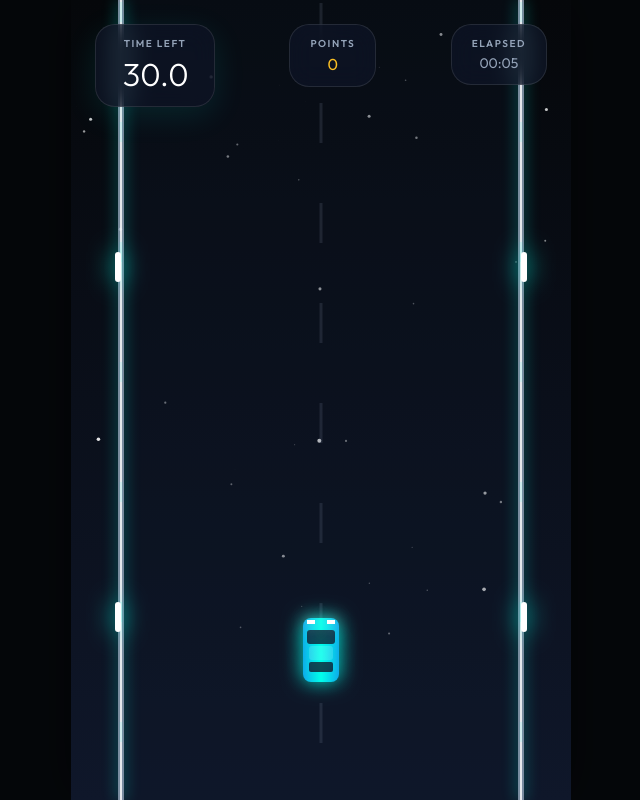
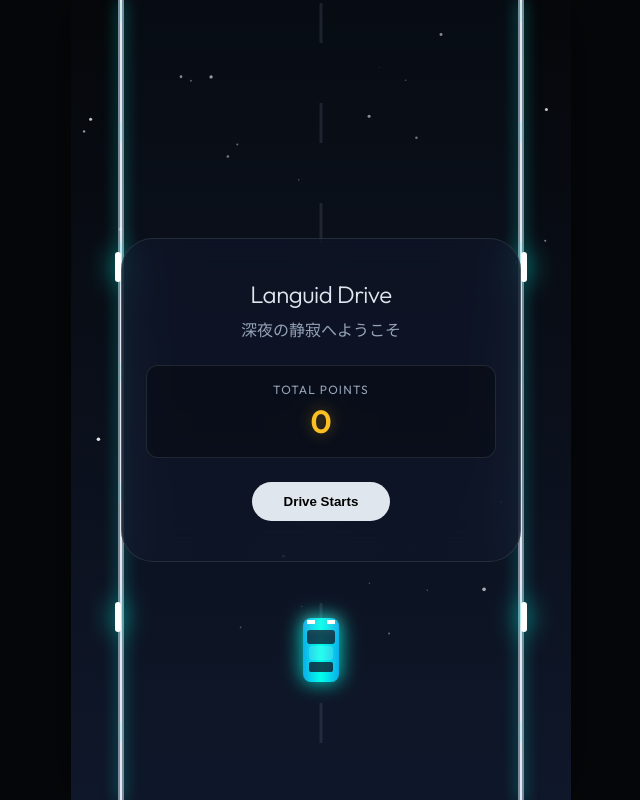
Before and after one commit to peeparallel-glitch/sleepdrive, a plain HTML site: page index.html in a window 1280 px wide. Shown: the whole page, without its empty margins (319-959 px from the left). Drawn offline with Linux system fonts and the light colour scheme.

Commit message:
Add files via upload

```diff
--- a/game.js
+++ b/game.js
@@ -10,6 +10,10 @@ const cpCounterEl = document.getElementById('cp-counter');
 const gameOverScreen = document.getElementById('game-over-screen');
 const fadeOverlay = document.getElementById('fade-overlay');
 const restartBtn = document.getElementById('restart-btn');
+const startBtn = document.getElementById('start-btn');
+const titleScreen = document.getElementById('title-screen');
+const uiOverlay = document.getElementById('ui-overlay');
+const totalPointsDisplay = document.getElementById('total-points-display');
 
 // Constants & State
 const BASE_SPEED = 2;
@@ -22,6 +26,7 @@ let state = {
     elapsedTime: 0,
     scrollSpeed: BASE_SPEED,
     isGameOver: false,
+    isTitleScreen: true,
     playerX: 0,
     playerTargetX: 0,
     checkpoints: [],
@@ -30,8 +35,12 @@ let state = {
     distanceTravelled: 0,
     checkpointsCollected: 0,
     sleepStartTime: null,
-    lastFrameTime: Date.now()
+    lastFrameTime: Date.now(),
+    totalPoints: parseInt(localStorage.getItem('languid_total_points') || '0', 10)
 };
+
+// Update title screen total points initially
+totalPointsDisplay.innerText = state.totalPoints;
 
 // Assets
 const carImg = new Image();
@@ -80,13 +89,30 @@ window.addEventListener('keydown', (e) => {
     if (e.key === 'ArrowRight' || e.key === 'd') state.playerTargetX += moveSpeed;
 });
 
-// Restart functionality
+// Start / Restart functionality
+startBtn.addEventListener('click', () => {
+    state.isTitleScreen = false;
+    state.startTime = Date.now();
+    state.lastFrameTime = Date.now();
+    titleScreen.classList.add('hidden');
+    uiOverlay.classList.remove('hidden');
+});
+
 restartBtn.addEventListener('click', () => {
     location.reload();
 });
 
 // Game Loop
 function update() {
+    if (state.isTitleScreen) {
+        // Only run background animation
+        state.distanceTravelled += state.scrollSpeed;
+        state.frame++;
+        render();
+        requestAnimationFrame(update);
+        return;
+    }
+
     if (!state.isGameOver) {
         const now = Date.now();
 
@@ -154,6 +180,8 @@ function update() {
             if (carRight > cpLeft && carLeft < cpRight && carBottom > cpTop && carTop < cpBottom) {
                 state.timer += 15;
                 state.checkpointsCollected++;
+                state.totalPoints++;
+                localStorage.setItem('languid_total_points', state.totalPoints);
                 state.checkpoints.splice(i, 1);
             } else if (cp.y > canvas.height) {
                 state.checkpoints.splice(i, 1);
--- a/index.html
+++ b/index.html
@@ -19,7 +19,7 @@
         <canvas id="game-canvas"></canvas>
 
         <!-- UI Overlay -->
-        <div id="ui-overlay">
+        <div id="ui-overlay" class="hidden">
             <div class="top-bar">
                 <div class="timer-container">
                     <span class="label">TIME LEFT</span>
@@ -46,6 +46,16 @@
             <p id="sleep-time-display" style="font-size: 1.25em; color: #00ffea; font-weight: 500; margin-bottom: 24px; text-shadow: 0 0 10px rgba(0, 255, 234, 0.5);"></p>
             <button id="restart-btn">Drive Again</button>
         </div>
+
+        <div id="title-screen">
+            <h1>Languid Drive</h1>
+            <p>深夜の静寂へようこそ</p>
+            <div style="margin-bottom: 24px; background: rgba(0,0,0,0.3); padding: 16px; border-radius: 12px; border: 1px solid rgba(255,255,255,0.1);">
+                <span style="font-size: 12px; color: #94a3b8; letter-spacing: 0.1em; display: block; margin-bottom: 4px;">TOTAL POINTS</span>
+                <span id="total-points-display" style="font-size: 32px; color: #fbbf24; font-weight: 600; display: block; text-shadow: 0 0 15px rgba(251, 191, 36, 0.4);">0</span>
+            </div>
+            <button id="start-btn">Drive Starts</button>
+        </div>
     </div>
 
     <script src="game.js" defer></script>
--- a/style.css
+++ b/style.css
@@ -108,6 +108,7 @@ body {
     color: #fbbf24;
 }
 
+#title-screen,
 #game-over-screen {
     position: absolute;
     z-index: 30;
@@ -126,6 +127,7 @@ body {
     pointer-events: auto;
 }
 
+#title-screen h1,
 #game-over-screen h1 {
     font-size: 24px;
     font-weight: 300;
@@ -133,11 +135,13 @@ body {
     letter-spacing: -0.02em;
 }
 
+#title-screen p,
 #game-over-screen p {
     color: var(--text-secondary);
     margin-bottom: 24px;
 }
 
+#start-btn,
 #restart-btn {
     background: var(--text-primary);
     color: #000;
@@ -149,6 +153,7 @@ body {
     transition: transform 0.2s;
 }
 
+#start-btn:active,
 #restart-btn:active {
     transform: scale(0.95);
 }
```
